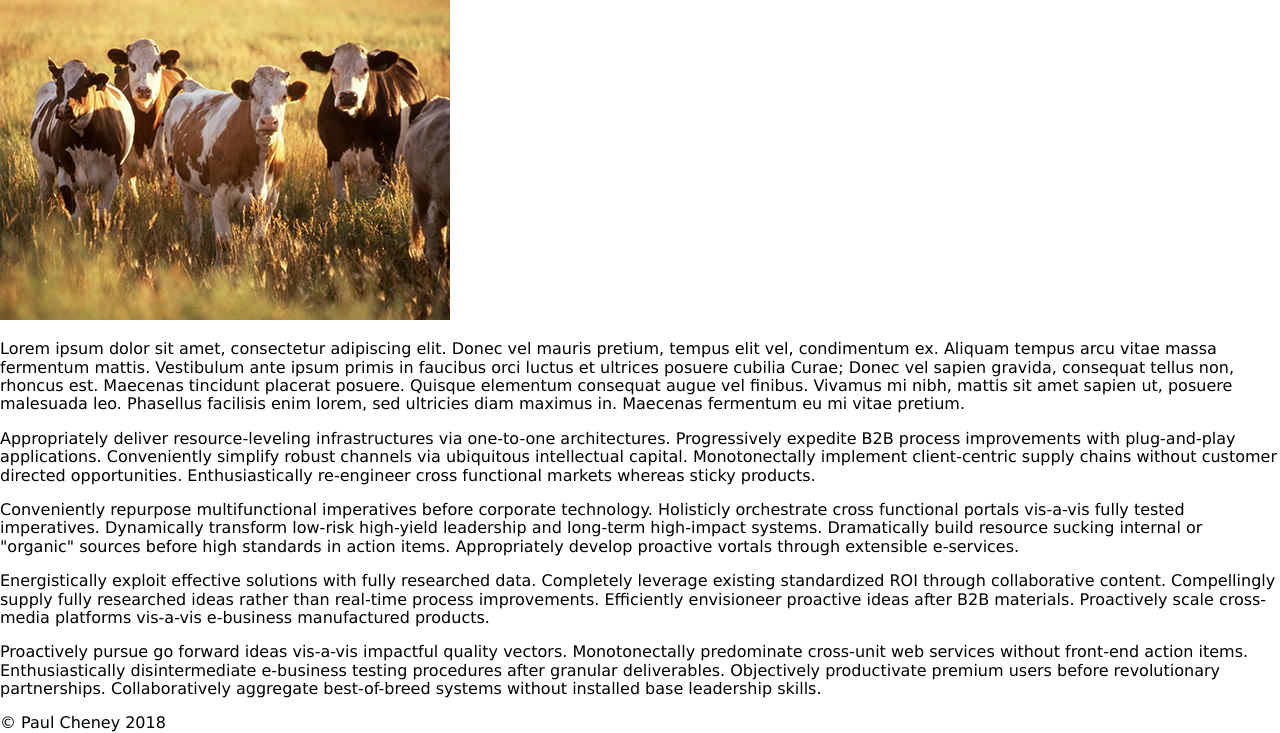
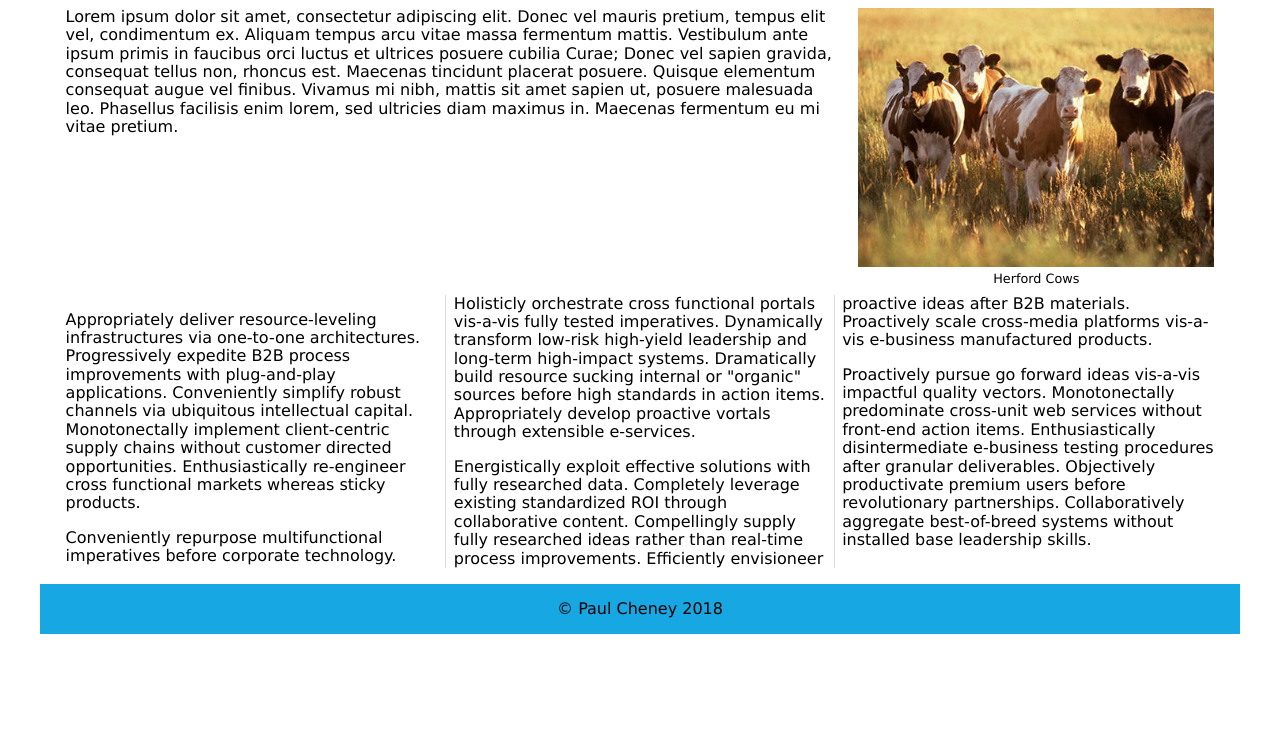
Before and after one commit to nico-mikaela17/nico-mikaela17.github.io, a plain HTML site: page ranch-start/ranch-start/index.html in a window 1280 px wide. Shown: the part 237-970 px from the top of the page. After the commit the page ends 871 px from the top, so only its background shows below. Drawn offline with Linux system fonts and the light colour scheme.

Commit message:
finished ranch project

```diff
--- a/ranch-start/ranch-start/css/large.css
+++ b/ranch-start/ranch-start/css/large.css
@@ -1,4 +1,8 @@
 @media only screen and (min-width: 1028px) {
+    header, nav, main, footer{
+        max-width: 75rem;
+        margin: auto;
+    }
     nav ul{
         padding-left: 2%;
     }
@@ -8,4 +12,10 @@
     nav a{
         padding: 0.5rem 1rem;
     }
+    main figure{
+        width: 31%;
+    }
+    div.news{
+        column-count: 3;
+    }
 }
--- a/ranch-start/ranch-start/css/medium.css
+++ b/ranch-start/ranch-start/css/medium.css
@@ -5,4 +5,15 @@
     nav ul li{
         flex-basis:25%;
     }
+    main figure{
+        float: right;
+        width: 48%;
+        margin-left: 2%;
+        padding-bottom: 0.5rem;
+    }
+    div.news{
+        clear: both;
+        column-count: 2;
+        column-rule:1px solid #ddd;
+    }
 }
--- a/ranch-start/ranch-start/css/small.css
+++ b/ranch-start/ranch-start/css/small.css
@@ -55,3 +55,32 @@ nav a{
 nav a:hover{
     background-color: #444;
 }
+
+main{
+    padding: 1rem 2%;
+    display: block;
+}
+
+main h1{
+    color: #17a8e4;
+}
+
+main figure img{
+    width: 100%;
+}
+
+main figure{
+    width: 100%;
+    margin: 0;
+}
+
+main figcaption{
+    text-align: center;
+    font-size: 0.8rem;
+}
+
+footer{
+    text-align: center;
+    padding: 1rem 2%;
+    background-color: #17a8e4;
+}
--- a/ranch-start/ranch-start/index.html
+++ b/ranch-start/ranch-start/index.html
@@ -36,11 +36,13 @@
 <main>
 
     <h1>Events</h1>
-
+    <figure>
     <img src="images/cows.jpg" alt="Herford Cows">
+    <figcaption>Herford Cows</figcaption>
+    </figure>
     <p>Lorem ipsum dolor sit amet, consectetur adipiscing elit. Donec vel mauris pretium, tempus elit vel, condimentum ex. Aliquam tempus arcu vitae massa fermentum mattis. Vestibulum ante ipsum primis in faucibus orci luctus et ultrices posuere cubilia Curae; Donec vel sapien gravida, consequat tellus non, rhoncus est. Maecenas tincidunt placerat posuere. Quisque elementum consequat augue vel finibus. Vivamus mi nibh, mattis sit amet sapien ut, posuere malesuada leo. Phasellus facilisis enim lorem, sed ultricies diam maximus in. Maecenas fermentum eu mi vitae pretium.</p>
 
-    <div>
+    <div class="news">
     <p>Appropriately deliver resource-leveling infrastructures via one-to-one architectures. Progressively expedite B2B process improvements with plug-and-play applications. Conveniently simplify robust channels via ubiquitous intellectual capital. Monotonectally implement client-centric supply chains without customer directed opportunities. Enthusiastically re-engineer cross functional markets whereas sticky products.</p>
 
     <p>Conveniently repurpose multifunctional imperatives before corporate technology. Holisticly orchestrate cross functional portals vis-a-vis fully tested imperatives. Dynamically transform low-risk high-yield leadership and long-term high-impact systems. Dramatically build resource sucking internal or "organic" sources before high standards in action items. Appropriately develop proactive vortals through extensible e-services.</p>
```
